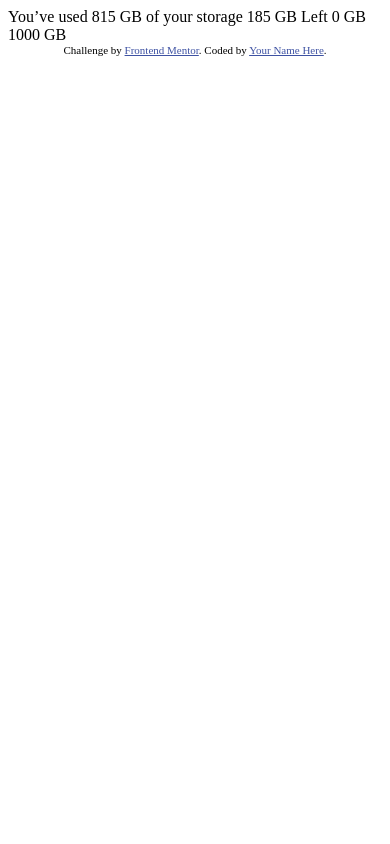
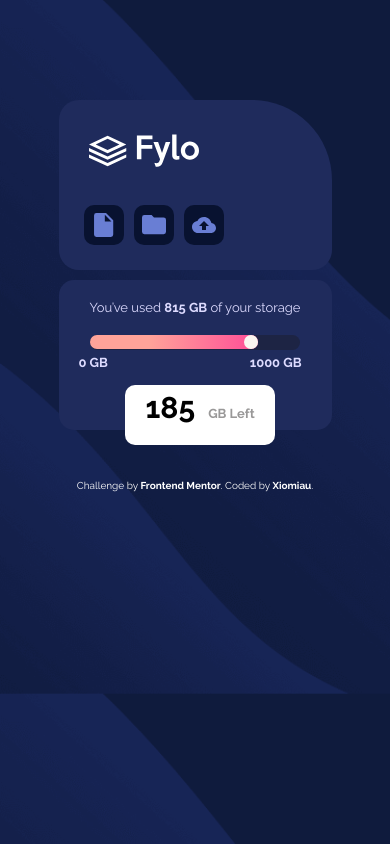
Before and after one commit to Xiomiau/Fylo-data-storage-component, a plain HTML site: page index.html in a window 390 px wide. Drawn offline with Linux system fonts and the light colour scheme.

Commit message:
mobile finish

```diff
--- a/XIOMI/mobile.css
+++ /dev/null
@@ -1,141 +0,0 @@
-* {
-    margin: 0;
-    padding: 0;
-    box-sizing: border-box;
-}
-
-:root {
-    /* Gradient: hsl(6, 100%, 80%) to hsl(335, 100%, 65%);*/
---Pale-Blue: hsl(243, 100%, 93%);
---Grayish-Blue: hsl(229, 7%, 55%);
---Dark-Blue: hsl(228, 48%, 30%);
---Very-Dark-Blue: hsl(229, 40%, 19%);
-}
-
-html {
-    font-family: 'Raleway', sans-serif;
-    color: var(--Pale-Blue);
-}
-
-body {
-    background-image: url(/Fylo-data-storage-component/images/bg-mobile.png);
-    background-size: cover;
-}
-.sec1 {
-    width: 80%;
-    height: 180px;
-    background-color: var(--Dark-Blue);
-    margin: 100px auto;
-    border-radius: 10px 80px 10px 10px;
-}
-
-.logo {
-    background-image: url(/Fylo-data-storage-component/images/logo.svg);
-    background-repeat: no-repeat;
-    background-position: left;
-    height: 80px;
-    margin-left: 20px;
-}
-
-.iconContainer {
-    display: flex;
-    flex-direction: row;
-    list-style: none;
-    margin: 20px;
-    justify-content:left;
-}
-
-.documentIco {
-
-    background-image: url(/Fylo-data-storage-component/images/icon-document.svg);
-    background-repeat: no-repeat;
-    background-position: center;
-    width: 50px;
-    height: 50px;
-    background-color: var(--Very-Dark-Blue);
-    border-radius: 10px;
-    margin:  0 10px;
-}
-
- .fileIco {
-    background-image: url(/Fylo-data-storage-component/images/icon-folder.svg);
-    background-repeat: no-repeat;
-    width: 50px;
-    height: 50px;
-    background-color: var(--Very-Dark-Blue);
-    border-radius: 10px;
-    background-position: center;
-    margin:  0 10px;
-
-}
-
- .upIco {
-    background-image: url(/Fylo-data-storage-component/images/icon-upload.svg);
-    background-repeat: no-repeat;
-    width: 50px;
-    height: 50px;
-    background-color: var(--Very-Dark-Blue);
-    border-radius: 10px;
-    background-position: center;
-    margin:  0 10px;
-}
-
-.sec2 {
-    position: relative;
-    width: 80%;
-    height: 150px;
-    background-color: var(--Dark-Blue);
-    margin: 40px auto;
-    border-radius: 15px;
-    padding: 20px;
-}
-
-.sec2 p {
-    font-size: 13px;
-    text-align: center;
-}
-
-.sec2 p span {
-    font-weight: bold;
-}
-
-.bar {
-    margin: 20px auto;
-    width: 80%;
-    height: 15px;
-    background-color: var(--Very-Dark-Blue);
-    border-radius: 25px;
-    display: flex;
-}
-
-.barCircle {
-    background-color: rgb(250, 246, 239);
-    width: 14px;
-    height: 14px;
-    border-radius: 50%;
-    margin: 0 92% 0;
-}
-
-.use {
-    background: linear-gradient(90deg, rgba(255,163,153,1) 35%, rgba(255,77,151,1) 100%);
-    border-radius: 25px;
-    width: 80%;
-    height: 14px;
-}
-
-.left {
-    position: absolute;
-    background-color: white;
-    width: 150px;
-    border-radius: 10px;
-    left: 30%;
-    bottom: -20px;
-    height: 60px;
-
-}
-
-.left span {
-    color: black;
-    font-size: 25px;
-    text-align: center;
-}
--- a/index.html
+++ b/index.html
@@ -2,30 +2,51 @@
 <html lang="en">
 <head>
   <meta charset="UTF-8">
-  <meta name="viewport" content="width=device-width, initial-scale=1.0"> <!-- displays site properly based on user's device -->
-
+  <meta name="viewport" content="width=device-width, initial-scale=1.0">
   <link rel="icon" type="image/png" sizes="32x32" href="./images/favicon-32x32.png">
-
+  <link rel="preconnect" href="https://fonts.googleapis.com">
+<link rel="preconnect" href="https://fonts.gstatic.com" crossorigin>
+<link href="https://fonts.googleapis.com/css2?family=Raleway:wght@400;700&display=swap" rel="stylesheet">
+  <link rel="stylesheet" href="/mobile.css">
+  <link rel="stylesheet" href="/desktop.css" media="min-width(1440px)">
   <title>Frontend Mentor | Fylo data storage component</title>
-
-  <!-- Feel free to remove these styles or customise in your own stylesheet 👍 -->
-  <style>
-    .attribution { font-size: 11px; text-align: center; }
-    .attribution a { color: hsl(228, 45%, 44%); }
-  </style>
 </head>
 <body>
 
-  You’ve used 815 GB of your storage
+  <main class="mainContainer">
 
-  185 GB Left
+    <section class="sec1">
+      <div class="logo"></div>
+      <ul class="iconContainer">
+        <li class="documentIco"></li>
+        <li class="fileIco"></li>
+        <li class="upIco"></li>
+      </ul>
+    </section>
 
-  0 GB
-  1000 GB
 
-  <div class="attribution">
+    <section class="sec2">
+      <p>You’ve used <span>815 GB</span> of your storage</p>
+
+    <div class="barContainer">
+        <div class="bar">
+            <div class="use">
+              <div class="barCircle"></div>
+            </div>
+        </div>
+      <p class="zerogb">0 GB</p> <p class="milgb">1000 GB</p>
+      <p class="left"> <span>185</span> GB Left</p>
+    </div>
+
+
+
+
+    </section>
+  </main>
+
+  <footer class="attribution">
     Challenge by <a href="https://www.frontendmentor.io?ref=challenge" target="_blank">Frontend Mentor</a>.
-    Coded by <a href="#">Your Name Here</a>.
-  </div>
+    Coded by <a href="https://www.frontendmentor.io/profile/Xiomiau">Xiomiau</a>.
+  </footer>
 </body>
 </html>
--- /dev/null
+++ b/mobile.css
@@ -0,0 +1,181 @@
+* {
+    margin: 0;
+    padding: 0;
+    box-sizing: border-box;
+}
+
+:root {
+--Pale-Blue: hsl(243, 100%, 93%);
+--Grayish-Blue: hsl(229, 7%, 55%);
+--Dark-Blue: hsl(228, 50%, 24%);
+--Very-Dark-Blue: hsl(229, 40%, 19%);
+}
+
+html {
+    font-family: 'Raleway', sans-serif;
+    color: var(--Pale-Blue);
+}
+
+body {
+    height: 80%;
+    background-image: url(/images/bg-mobile.png);
+    background-size: cover;
+}
+.sec1 {
+    width: 70%;
+    background-color: var(--Dark-Blue);
+    margin: 100px auto 0;
+    border-radius: 20px 80px 20px 20px;
+}
+
+.logo {
+    width: 110px;
+    height: 100px;
+    background-image: url(/images/logo.svg);
+    background-repeat: no-repeat;
+    background-position: left;
+    background-size: contain;
+    /* height: 80px; */
+    margin-left: 30px;
+}
+
+.iconContainer {
+    display: flex;
+    flex-direction: row;
+    list-style: none;
+    justify-content:left;
+    padding-bottom: 25px ;
+    margin-left: 20px;
+
+}
+
+.iconContainer li {
+    background-color: #081230;
+    margin: 5px 5px 0 5px;
+}
+
+.documentIco {
+    background-image: url(/images/icon-document.svg);
+    background-repeat: no-repeat;
+    background-position: center;
+    width: 40px;
+    height: 40px;
+    border-radius: 10px;
+}
+
+.fileIco {
+    background-image: url(/images/icon-folder.svg);
+    background-repeat: no-repeat;
+    width: 40px;
+    height: 40px;
+    border-radius: 10px;
+    background-position: center;
+
+}
+
+.upIco {
+    background-image: url(/images/icon-upload.svg);
+    background-repeat: no-repeat;
+    width: 40px;
+    height: 40px;
+    border-radius: 10px;
+    background-position: center;
+}
+
+.sec2 {
+    position: relative;
+    width: 70%;
+    height: 150px;
+    background-color: var(--Dark-Blue);
+    margin: 10px auto 40px;
+    border-radius: 15px;
+    padding: 20px;
+}
+
+.sec2 p {
+    font-size: 13px;
+    text-align: center;
+}
+
+.sec2 p span {
+    font-weight: bold;
+}
+
+.bar {
+    margin: 20px auto;
+    width: 90%;
+    height: 15px;
+    background-color: var(--Very-Dark-Blue);
+    border-radius: 25px;
+    display: flex;
+}
+
+.barContainer {
+    width: 100%;
+    margin: 20px auto;
+    position: relative;
+}
+
+.zerogb{
+    position: absolute;
+    top: 20px;
+    font-weight: bold;
+
+
+}
+
+.milgb {
+    position: absolute;
+    width: fit-content;
+    right: 10px;
+    top: 20px;
+    font-weight: bold;
+}
+
+.barCircle {
+    background-color: rgb(250, 246, 239);
+    width: 14px;
+    height: 14px;
+    border-radius: 50%;
+    margin: 0 92% 0;
+}
+
+.use {
+    background: linear-gradient(90deg, rgba(255,163,153,1) 35%, rgba(255,77,151,1) 100%);
+    border-radius: 25px;
+    width: 80%;
+    height: 14px;
+}
+
+.left {
+    position: absolute;
+    background-color: white;
+    width: 150px;
+    border-radius: 10px;
+    left: 20%;
+    top: 50px;
+    height: 60px;
+    color: rgb(153, 152, 152);
+    padding-top: 5px;
+    font-weight: bold;
+}
+
+.left span {
+    color: black;
+    font-size: 30px;
+    text-align: center;
+    margin-right: 10px;
+}
+
+footer {
+    font-size: 10px;
+    width: fit-content;
+    margin: 50px auto;
+    color: white;
+}
+
+footer a {
+    color: white;
+    text-decoration: none;
+    font-weight: bold;
+}
```
Also changed, not shown: XIOMI/Fylo-data-storage-component/index.html (deleted, +0 -50 lines), XIOMI/Fylo-data-storage-component/design/desktop-design.jpg (deleted), XIOMI/Fylo-data-storage-component/design/desktop-preview.jpg (deleted), XIOMI/Fylo-data-storage-component/design/mobile-design.jpg (deleted), XIOMI/Fylo-data-storage-component/images/bg-desktop.png (deleted), XIOMI/Fylo-data-storage-component/images/bg-mobile.png (deleted), XIOMI/Fylo-data-storage-component/images/favicon-32x32.png (deleted), XIOMI/Fylo-data-storage-component/images/icon-document.svg (deleted), XIOMI/Fylo-data-storage-component/images/icon-folder.svg (deleted), XIOMI/Fylo-data-storage-component/images/icon-upload.svg (deleted), XIOMI/Fylo-data-storage-component/images/logo.svg (deleted), XIOMI/dektop.css (deleted), desktop.css (added), 4 other files.
